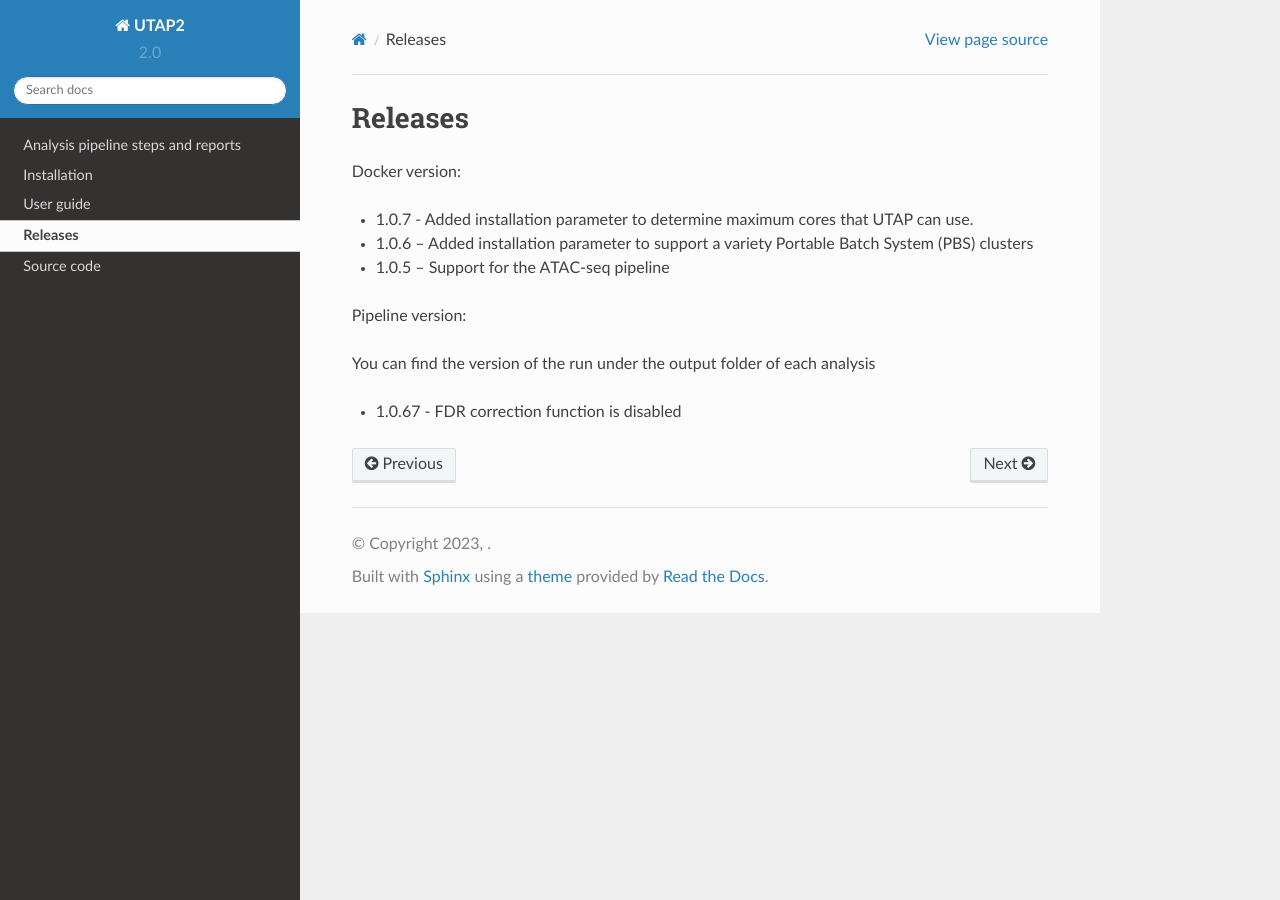
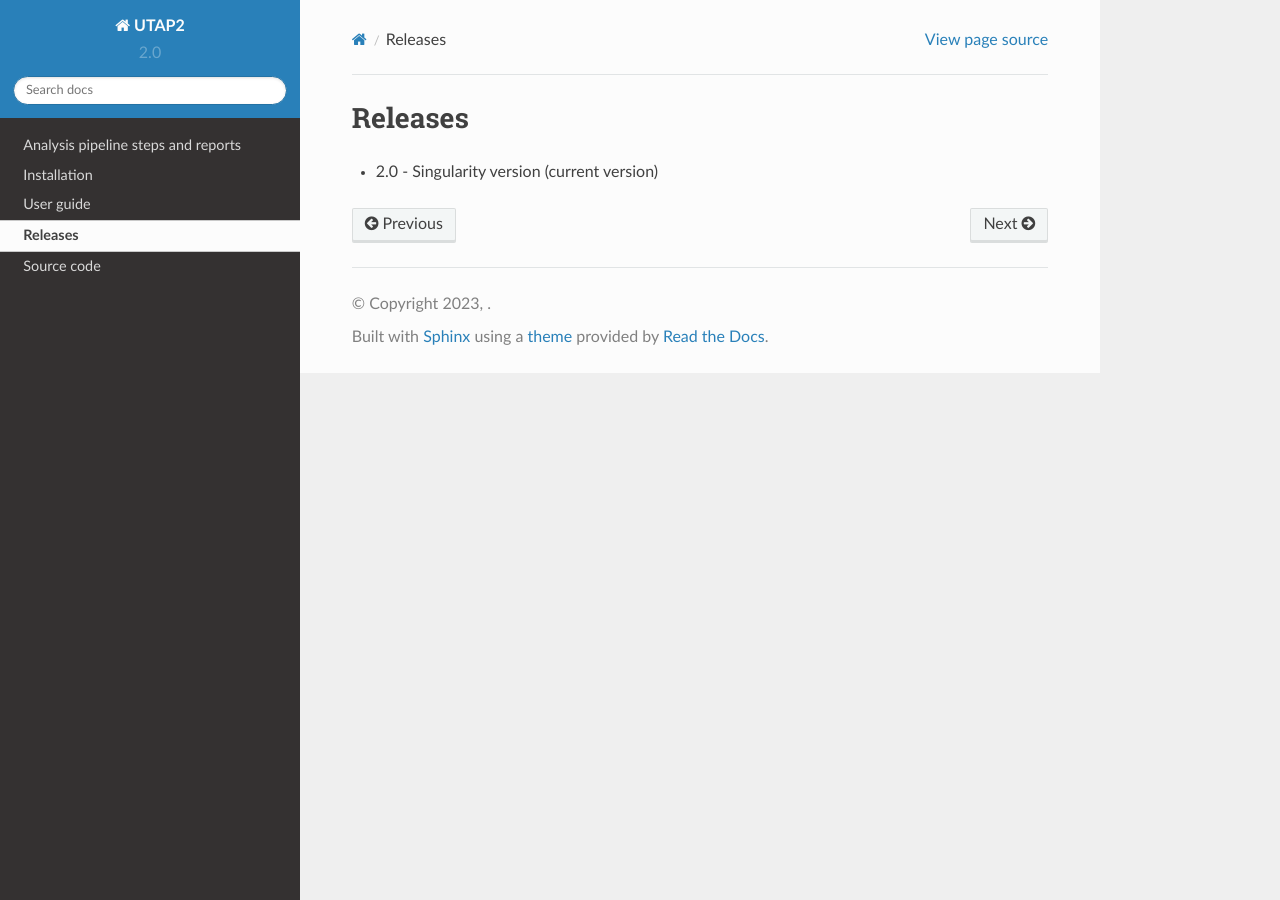
Before and after one commit to utap2/utap2, a Sphinx documentation site: the page built from docs/rst/releases.rst, in a window 1280 px wide. Built offline with Sphinx 7.4.7 and the Read the Docs theme 2.0.0, drawn with Linux system fonts in a browser that asks for light colours.

Commit message:
Update releases.rst
change release page

```diff
--- a/docs/rst/releases.rst
+++ b/docs/rst/releases.rst
@@ -1,15 +1,4 @@
 Releases
 ========
 
-
-Docker version:
-
-* 1.0.7 - Added installation parameter to determine maximum cores that UTAP can use.
-* 1.0.6 – Added installation parameter to support a variety Portable Batch System (PBS) clusters
-* 1.0.5 – Support for the ATAC-seq pipeline
-
-Pipeline version:
-
-You can find the version of the run under the output folder of each analysis
-
-* 1.0.67 - FDR correction function is disabled
+* 2.0 - Singularity version (current version)
```
